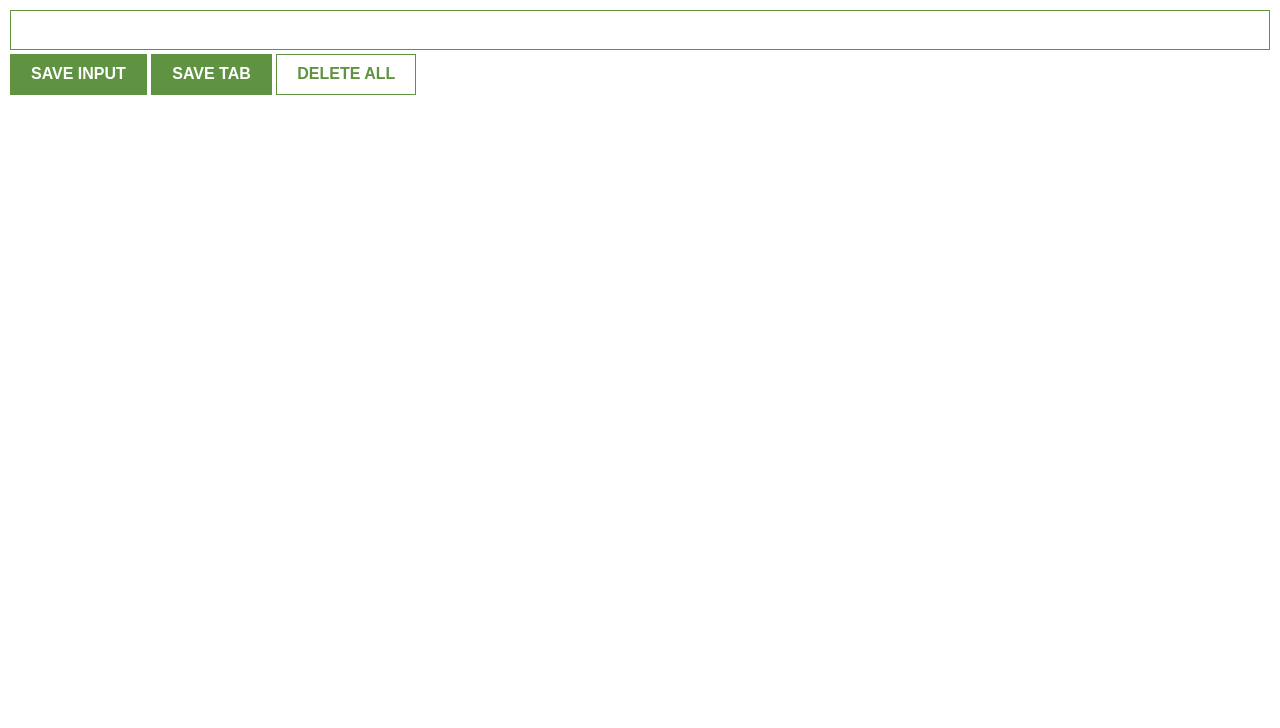
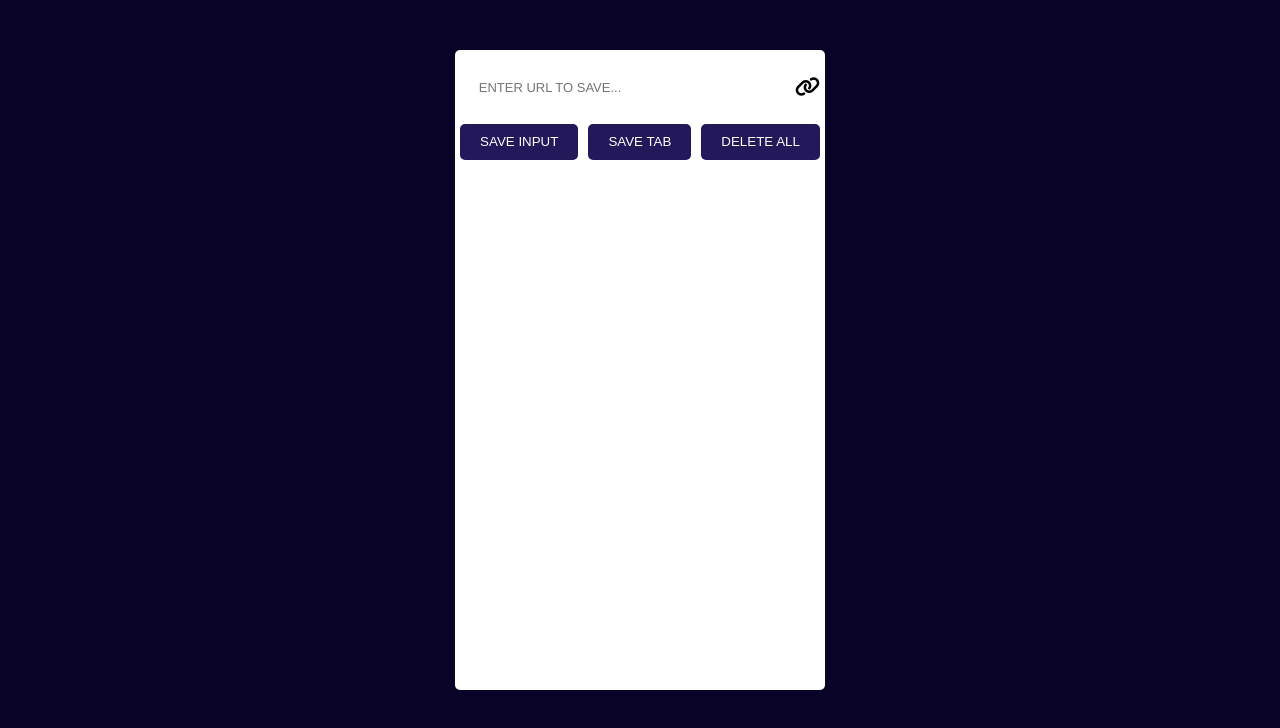
Before and after one commit to Nthenge/LeadTracker, a website built with Vite: page index.html in a window 1280 px wide. Built offline with nearby package versions, Linux system fonts and the light colour scheme.

Commit message:
Customized css for large screens

```diff
--- a/index.css
+++ b/index.css
@@ -1,18 +1,30 @@
+@import url('https://fonts.googleapis.com/css2?family=Poppins:wght@300&family=Roboto&display=swap');
 body {
     margin: 0;
     padding: 10px;
     font-family: Arial, Helvetica, sans-serif;
     min-width: 400px;
+    align-items: center;
 }
-
 input {
     width: 100%;
     padding: 10px;
     box-sizing: border-box;
-    border: 1px solid #5f9341;
     margin-bottom: 4px;
+    border-radius: 5px;
+    border: none;
 }
-
+input::placeholder{
+    font-size: small;
+    font-weight: 100;
+    font-family: 'Franklin Gothic Medium', 'Arial Narrow', Arial, sans-serif;
+    text-transform: uppercase;
+}
+button:hover {
+    background-color: #2a550f;
+    transition: ease-out .5s;
+    transform: scale(1.05);
+}
 button {
     background: #5f9341;
     color: white;
@@ -22,10 +34,12 @@ button {
 }
 
 #delete-btn {
-    background: white;
+    background: #7cac60;
     color: #5f9341;
 }
-
+#delete-btn:hover{
+    color: rgb(105, 73, 73);
+}
 ul {
     margin-top: 20px;
     list-style: none;
@@ -39,3 +53,91 @@ li {
 a {
     color: #5f9341;
 }
+@media screen and (min-width: 700px) {
+    body {
+        display: flex;
+        flex-direction: column;
+        margin-top: 40px;
+        background: rgb(9, 3, 39);
+    }
+    #container {
+        display: flex;
+        flex-direction: column;
+        height: 80vh;
+        border-radius: 5px;
+        background-color: #fff;
+    }
+
+    .btns {
+        display: flex;
+        gap: 10px;
+        margin: 0 5px 0 5px;
+    }
+
+    button {
+        padding: 10px 20px;
+        background-color: rgb(35, 25, 90);
+        color: #fff;
+        border: none;
+        font-size: smaller;
+        font-weight: 500;
+        border-radius: 5px;
+        cursor: pointer;
+    }
+    button:hover {
+        background-color: rgb(72, 53, 179);
+        transition: ease-out .5s;
+        transform: scale(1.05);
+        font-weight: 600;
+    }
+    #delete-btn {
+        background-color: rgb(35, 25, 90);
+        color: #fff;
+    }
+    #delete-btn:hover{
+        background-color: rgb(72, 53, 179);
+        color: #fff;
+    }
+    .listElements{
+        display: flex;
+        flex-direction: column;
+        align-items: flex-start;
+        width: 100%;
+        margin: 0 5px;
+    }
+    input{
+        margin: 1vh 0 1vh 0;
+        font-weight: 100;
+    }
+    #inputEl{
+        display: flex;
+        align-items: center;
+        margin: 5px;
+    }
+    #input-el{
+        border: none;
+    }
+    #input-el:focus{
+        outline: none;
+        background-color: #fff;
+    }
+    .icon {
+        font-size: 20px;
+        margin-left: 10px
+    }
+    .input-container {
+        flex-grow: 1;
+        display: flex;
+        align-items: center;
+        padding: 5px;
+    }
+    #input-el {
+        flex-grow: 1;
+        border: none;
+    }
+    a{
+        color: black;
+        font-family: 'Roboto', sans-serif;;
+        text-decoration: none;
+    }
+}
--- a/index.html
+++ b/index.html
@@ -1,14 +1,27 @@
 <html>
-    <head><link rel="stylesheet" href="https://cdnjs.cloudflare.com/ajax/libs/normalize/8.0.1/normalize.css">
+    <head>
+        <script src="https://kit.fontawesome.com/9b30c6d276.js" crossorigin="anonymous"></script>
+        <link rel="stylesheet" href="https://cdnjs.cloudflare.com/ajax/libs/normalize/8.0.1/normalize.css">
         <link rel="stylesheet" href="index.css">
     </head>
     <body>
-        <input type="text" id="input-el">
-        <button id="input-btn">SAVE INPUT</button>
-        <button id="tab-btn">SAVE TAB</button>
-        <button id="delete-btn">DELETE ALL</button>
-        <ul id="ul-el">
-        </ul>
+        <div id="container">
+            <div  id="inputEl">
+                <span class="input-container">
+                    <span><input type="text" id="input-el" placeholder=" Enter URL to save..."></span>
+                </span>
+               <span class="icon"><i class="fa-solid fa-link"></i></span>
+            </div>
+            <div class="btns">
+                <button id="input-btn">SAVE INPUT</button>
+                <button id="tab-btn">SAVE TAB</button>
+                <button id="delete-btn">DELETE ALL</button>
+            </div>
+            <div class="listElements">
+                <ul id="ul-el">
+                </ul>
+            </div>
+        </div>
         <script src="index.js"></script>
     </body>
 </html>
```
